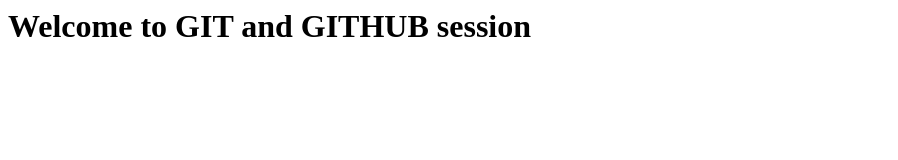
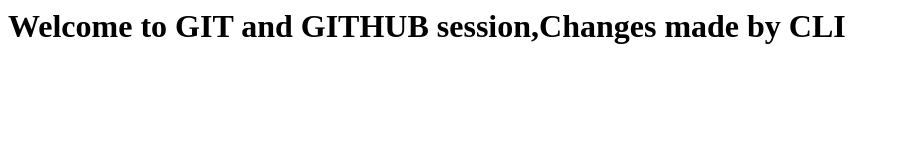
Before and after one commit to rahul190292/beta-repo, a plain HTML site: page index.html in a window 1280 px wide. Shown: the whole page, without its empty margins (0-898 px from the left). Drawn offline with Linux system fonts and the light colour scheme.

Commit message:
changes by Rahul using CLI

```diff
--- a/index.html
+++ b/index.html
@@ -1 +1 @@
-<h1>Welcome to GIT and GITHUB session </h1>
+<h1>Welcome to GIT and GITHUB session,Changes made by CLI </h1>
```
